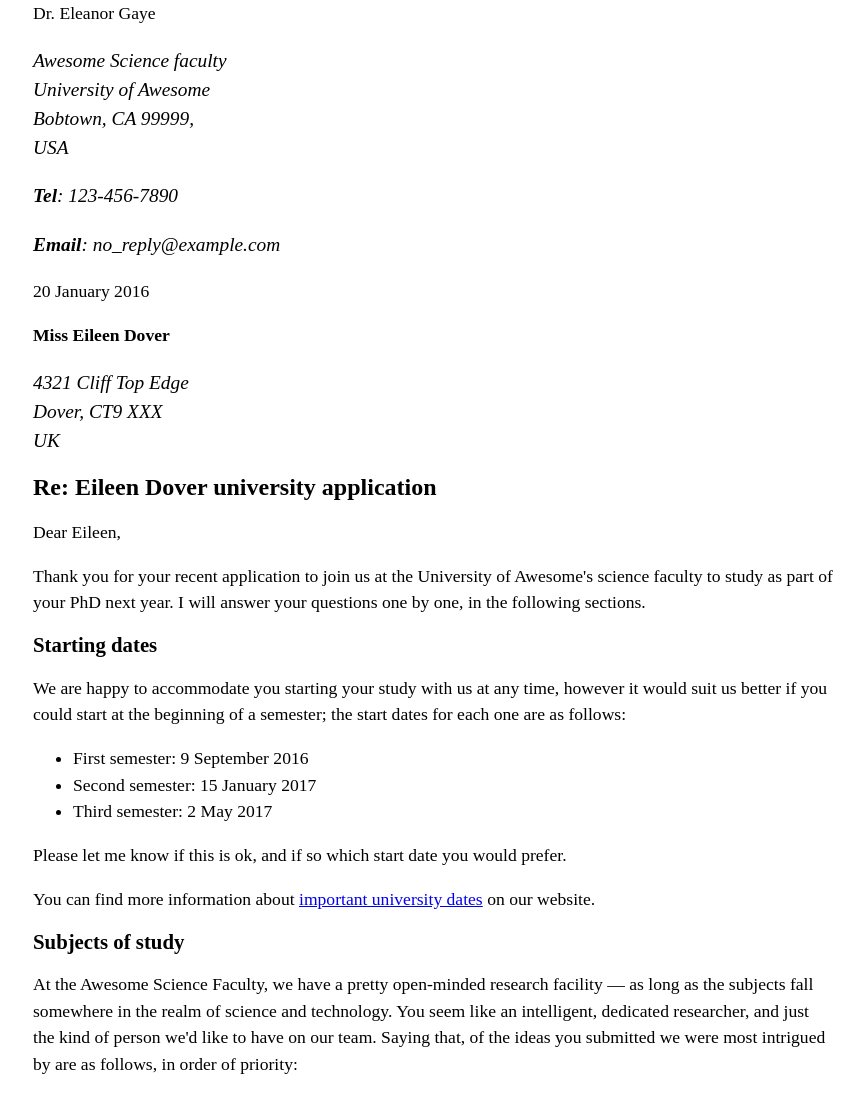
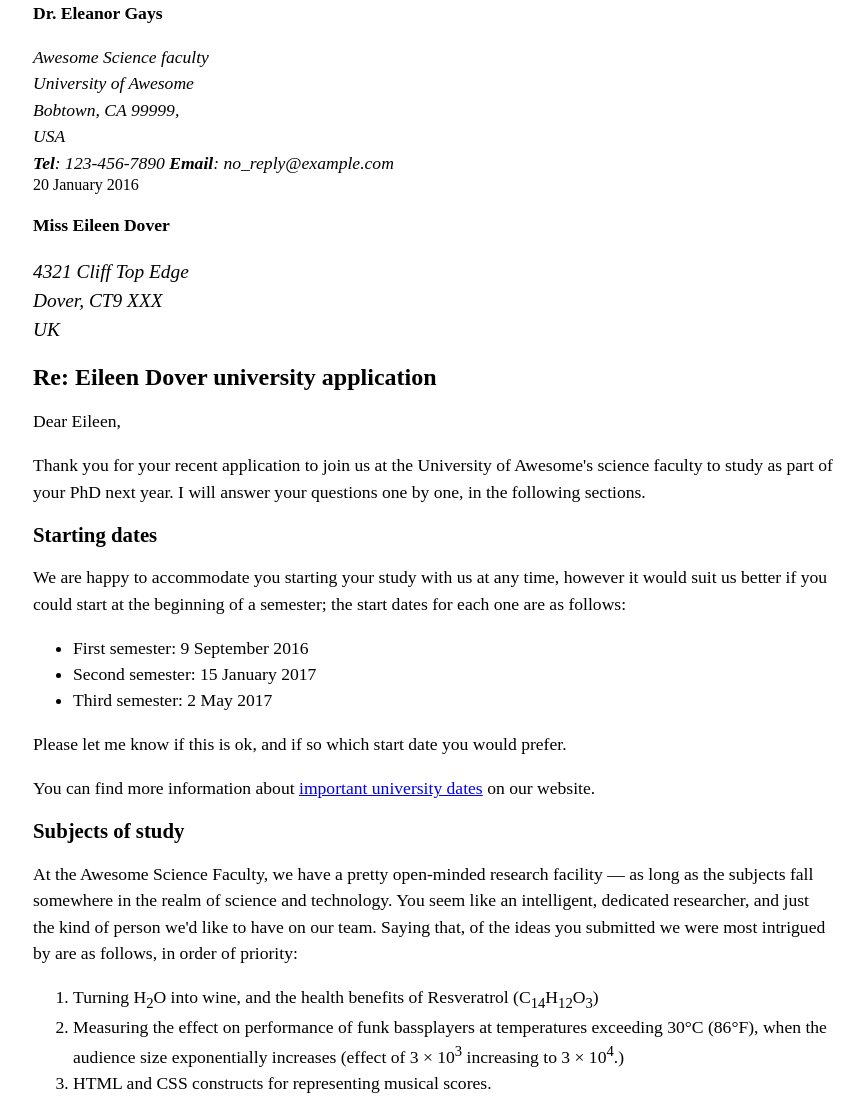
Before and after one commit to Daisuke60/web_pro2, a plain HTML site: page index.html in a window 1280 px wide. Shown: the top 1100 px of the page, without its empty margins (207-1071 px from the left). Drawn offline with Linux system fonts and the light colour scheme.

Commit message:
アドレスの変更

```diff
--- a/index.html
+++ b/index.html
@@ -5,18 +5,19 @@
     <title>letter</title>
    </head>
    <body>
-    <p><stong>Dr. Eleanor Gaye</stong></p>
+    <p class="sender-colum">
+      <strong>Dr. Eleanor Gays</strong><br />
     <address>
-      <p>
         Awesome Science faculty<br />
         University of Awesome<br />
         Bobtown, CA 99999,<br />
         USA<br />
-      </p>
-        <p><strong>Tel</strong>: 123-456-7890</p>
-        <p><strong>Email</strong>: no_reply@example.com</p>
+
+        <strong>Tel</strong>: 123-456-7890
+        <strong>Email</strong>: no_reply@example.com
     </address>
-<p><time datetime="2016-01-20">20 January 2016</time></p>
+    <time datetime="2016-01-20">20 January 2016</time>
+</p>
 
 <p><strong>Miss Eileen Dover</strong></p>
 <address>
```
